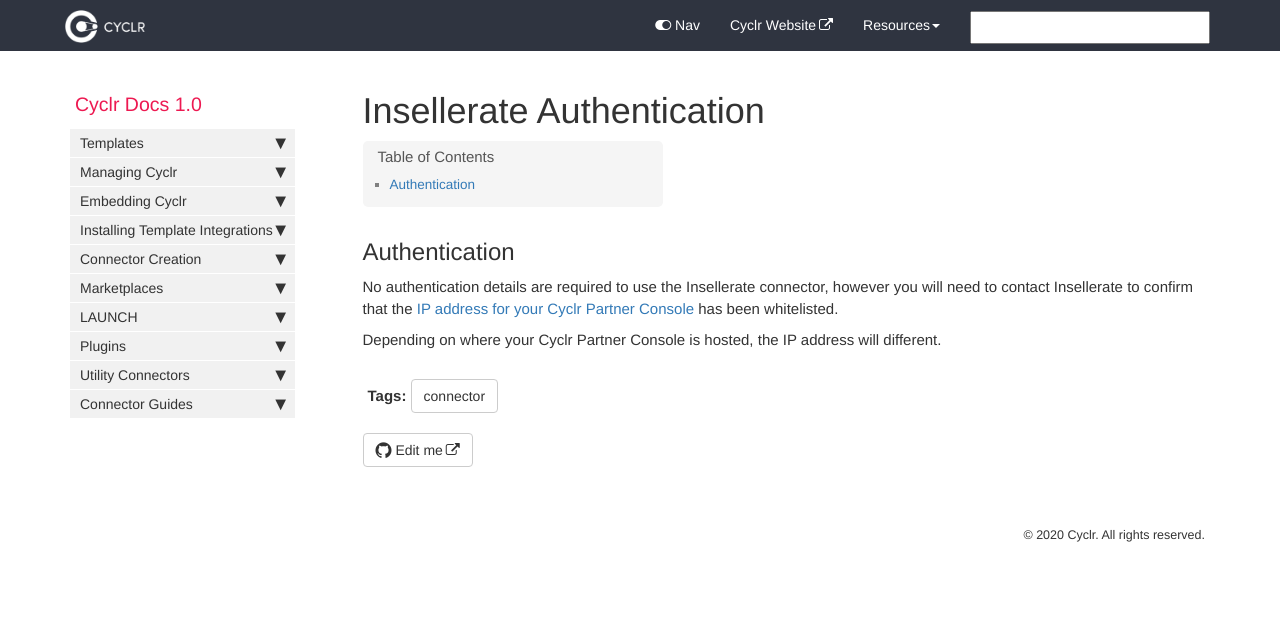
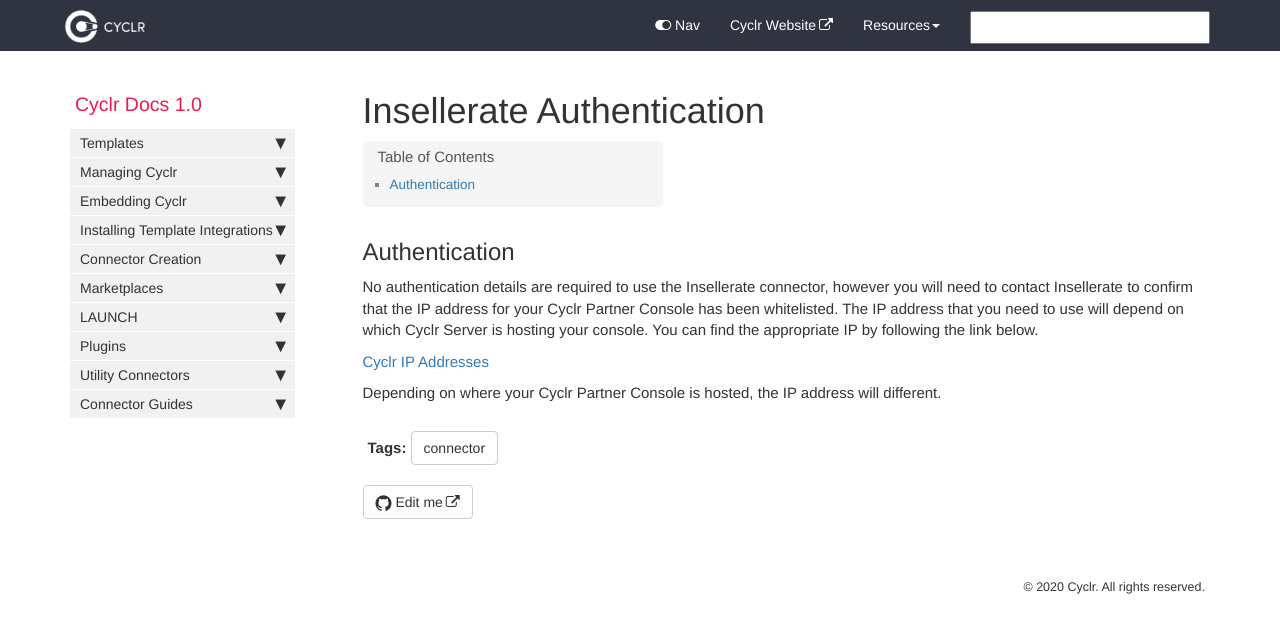
Before and after one commit to sneakysneak/docs, a Jekyll site: the page built from pages/connector-authentication/insellerate.md, in a window 1280 px wide. Shown: the top 633 px of the page. Built offline with Jekyll 4.4.1, drawn with Linux system fonts in a browser that asks for light colours; nearby versions of some CDN libraries; comment, search, counter and statistics services are not loaded.

Commit message:
Update insellerate.md

```diff
--- a/pages/connector-authentication/insellerate.md
+++ b/pages/connector-authentication/insellerate.md
@@ -8,6 +8,8 @@ tags: [connector]
 
 ## Authentication
 
-No authentication details are required to use the Insellerate connector, however you will need to contact Insellerate to confirm that the [IP address for your Cyclr Partner Console](./cyclr-ip-whitelisting) has been whitelisted.
+No authentication details are required to use the Insellerate connector, however you will need to contact Insellerate to confirm that the IP address for your Cyclr Partner Console has been whitelisted.  The IP address that you need to use will depend on which Cyclr Server is hosting your console.  You can find the appropriate IP by following the link below.
+
+[Cyclr IP Addresses](./cyclr-ip-whitelisting)
 
 Depending on where your Cyclr Partner Console is hosted, the IP address will different.
```
